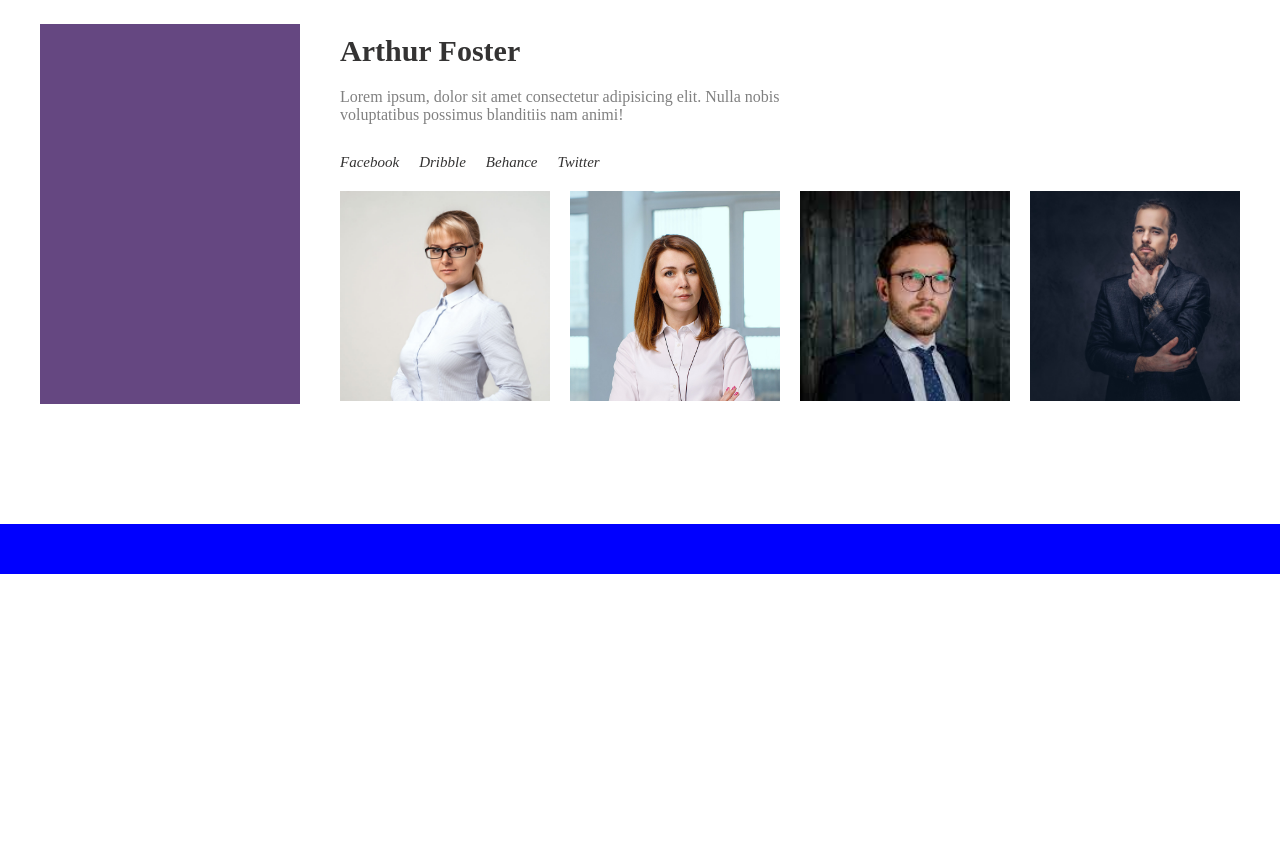
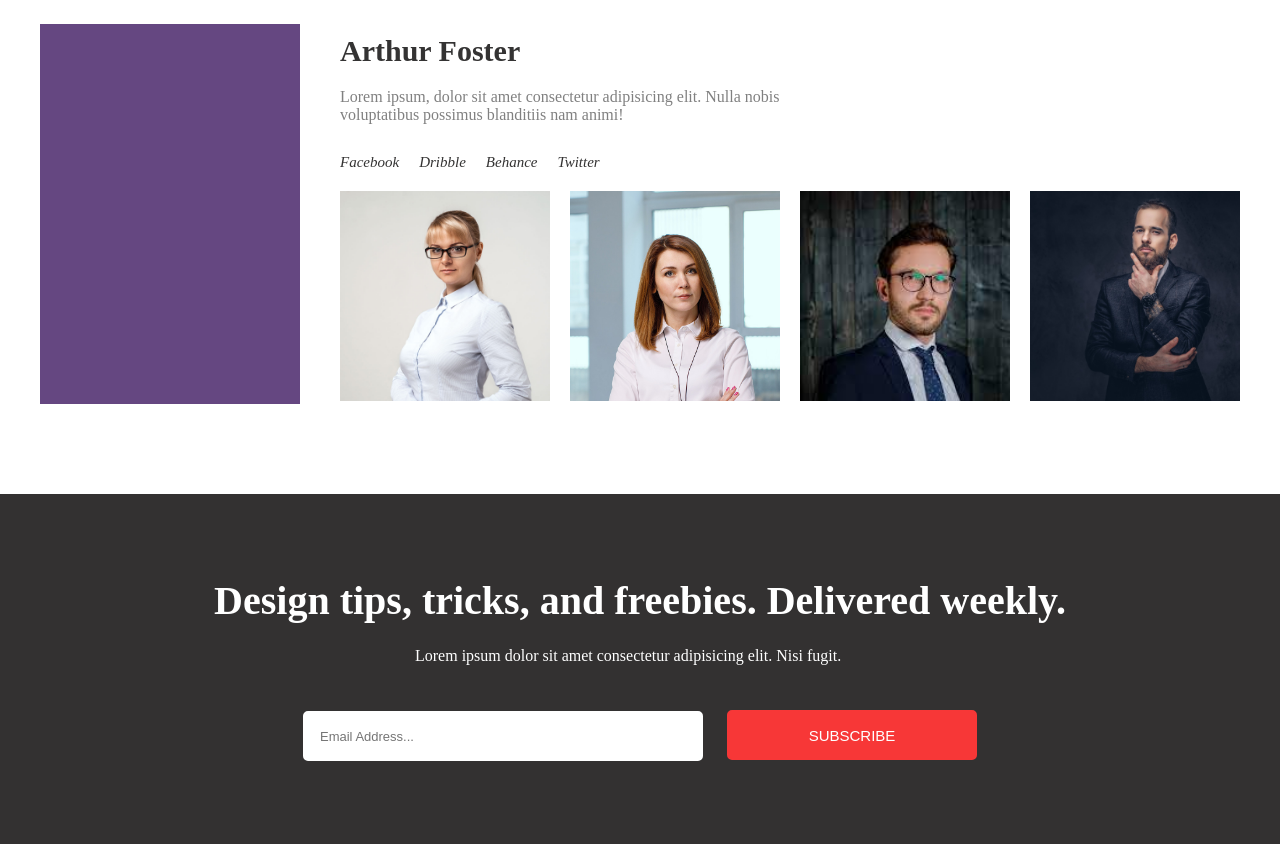
Before and after one commit to AlexeiD92/Agency, a plain HTML site: page index.html in a window 1280 px wide. Shown: the part 2653-3497 px from the top of the page. Before the commit the page ends 3227 px from the top, so only its background shows below. Drawn offline with Linux system fonts and the light colour scheme.

Commit message:
added footer and section form 1

```diff
--- a/index.html
+++ b/index.html
@@ -448,11 +448,35 @@
           <!-- КОНЕЦ БЛОКА КАРТОЧЕК СОТРУДНИКА -->
 
         </div>
+      </section>
+    </main>
+
+    <!-- БЛОК ПОДВАЛ С ФОРМОЙ -->
+
+    <footer class="footer">
+      <section class="wrap__form__1 wrap__form__1__background__img">
+        <div class="wrap__content__form__1">
+          <h6 class="form__1__title">Design tips, tricks, and freebies. Delivered weekly.</h6>
+          <p class="form__1__text">Lorem ipsum dolor sit amet consectetur adipisicing elit. Nisi fugit.</p>
+          <div class="form__1">
+            <form action="">
+              <input class="form__1__email" placeholder="Email Address...">
+              <input class="button__content form__1__button__size" type="submit" value="SUBSCRIBE">
+            </form>
+          </div>
+
+        </div>
+      </section>
+      <section class="wrap__form__2">
 
       </section>
+      <div class="footer__bottom">
 
-    </main>
-    <div class="finish"></div>
+      </div>
+
+    </footer>
+
+
 
 
 
--- a/style.css
+++ b/style.css
@@ -416,15 +416,56 @@ h5 {
   display: none;
 }
 
+/* БЛОК ПОДВАЛ */
 
+.footer {
+  width: 100%;
+  margin-top: 470px;
+  background-color: rgb(208, 198, 185);
+}
+.wrap__form__1 {
+  width: 100%;
+  height: 350px;
+  background-color: rgb(51, 49, 49);
+  display: flex;
+  align-items: center;
+  justify-content: center;
+}
+.wrap__content__form__1 {
+  display: flex;
+  flex-direction: column;
+  align-items: center;
+  justify-content: center;
+}
+.form__1__title {
+  font-size: 40px;
+  color: white;
+  margin-top: 0px;
+}
+.form__1__text {
+  margin-top: -70px;
+  color: white;
+}
+.form__1 {
+  margin-top: 5px;
+}
+.form__1__email {
+  border: 2px solid white ;
+  border-radius: 5px;
+  width: 400px;
+  height: 50px;
+  font-size: 13px;
+  padding-top: 10px;
+  padding-left: 15px;
+  padding-bottom: 10px;
+  margin-right: 20px;
 
-
-
-
-/* БЛОК ПОДВАЛ */
-.finish {
-  width: 100%;
+}
+border: 2px solid rgb(247, 55, 55);
+  border-radius: 5px;
+  background-color: rgb(247, 55, 55);
+  width: 250px;
   height: 50px;
-  background-color: blue;
-  margin-top: 500px;
-}
+  margin-top: 40px;
+  color: white;
+  font-size:15px;
```
